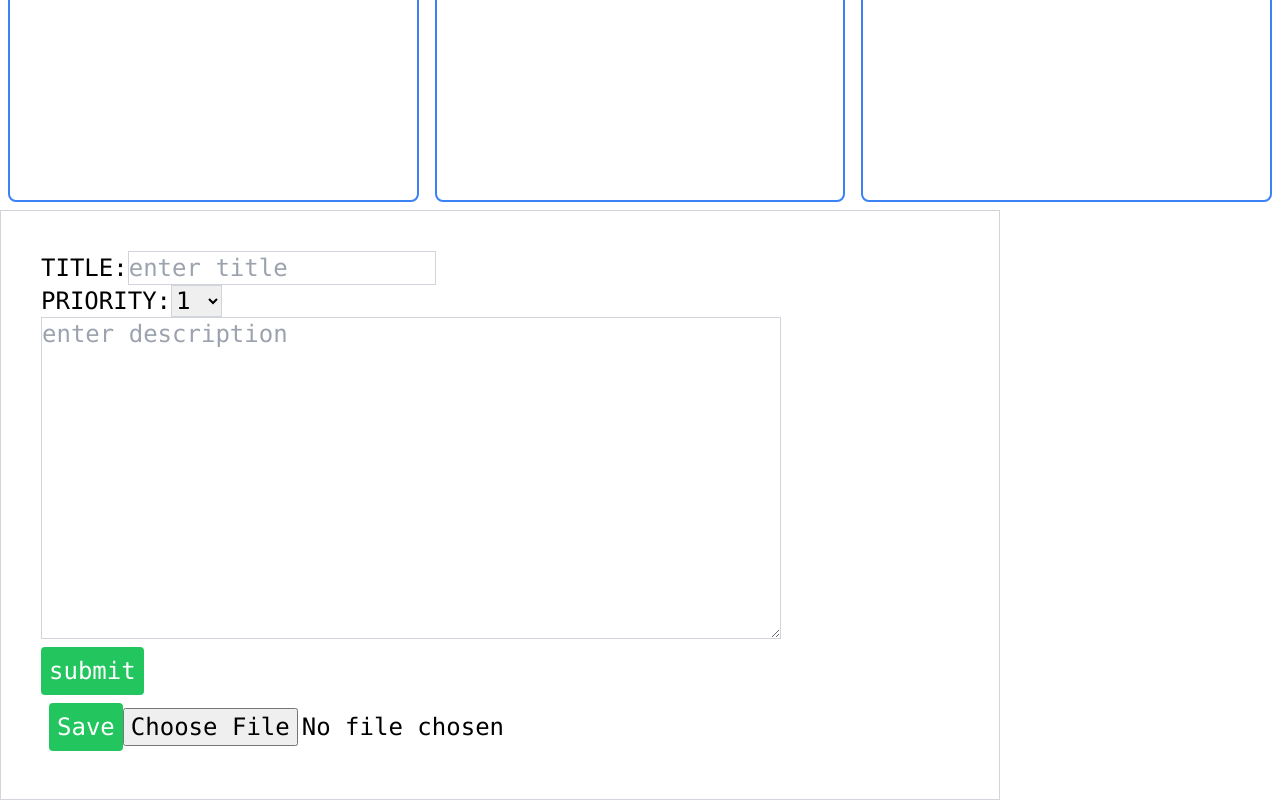
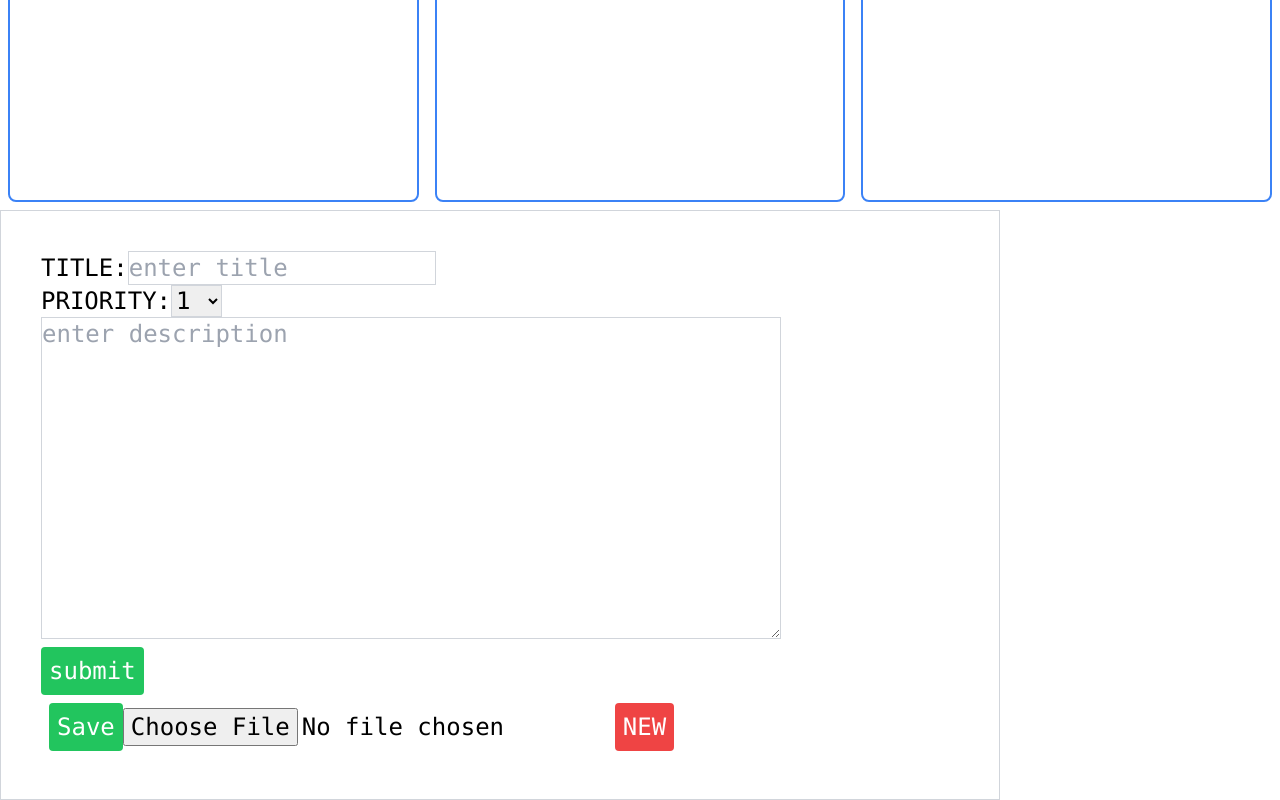
Before and after one commit to lobstera9/taskmeister, a React (Create React App) app: page / in a window 1280 px wide. Shown: the part 306-1106 px from the top of the page. Built offline with nearby package versions, Linux system fonts and the light colour scheme.

Commit message:
NEW button function added

```diff
--- a/src/Constants.js
+++ b/src/Constants.js
@@ -5,7 +5,8 @@ export const priority = [1,2,3,4,5,6,7,8,9,10];
 export const compCss = new Map([
   ['btnSave',"bg-green-500 text-white p-2 rounded hover:bg-blue-600"],
   ['btnBrowse',"bg-gray-500 p-2 text-white font-semibold py-2 px-4 rounded-md cursor-pointer hover:bg-gray-600 focus:outline-none focus:ring-2 focus:ring-gray-400"],
-  ['btnImport',"bg-blue-500 p-2 text-white font-semibold py-2 px-4 rounded-md hover:bg-blue-600 focus:outline-none focus:ring-2 focus:ring-blue-400"]
+  ['btnImport',"bg-blue-500 p-2 text-white font-semibold py-2 px-4 rounded-md hover:bg-blue-600 focus:outline-none focus:ring-2 focus:ring-blue-400"],
+  ['btnNew',"bg-red-500 text-white p-2 rounded hover:bg-gray-600"]
 ])
 
 export const getCss = (name)=>{
--- a/src/Dao.js
+++ b/src/Dao.js
@@ -171,7 +171,7 @@ export const exportDump=async()=>{
           'table_data':storeDump
         };
         data.push(dumpData);
-      }
+    }
       resolve(data);
     }
     request.onerror=(event)=>{
@@ -179,6 +179,20 @@ export const exportDump=async()=>{
       reject(null);
     }
   });
+}
+
+export const reInitializeStore=async()=>{
+  var request = indexedDB.open(schema);
+  request.onsuccess=(event)=>{
+    var db = event.target.result;
+    var stores = db.objectStoreNames;
+    for(const store of stores){
+      clearTable(store);
+    }
+  }
+  request.onerror=(event)=>{
+    console.log(event.target.error);
+  }
 }
 
 export const clearTable=async(store)=>{
--- a/src/Persistence.jsx
+++ b/src/Persistence.jsx
@@ -1,8 +1,7 @@
 import { useState,useEffect } from 'react';
-import { clearTable,exportDump,importDump } from './Dao.js';
+import { clearTable,exportDump,importDump,reInitializeStore } from './Dao.js';
 import { getCss } from './Constants.js';
 const Persistence=()=>{
-  const[dumpExport,setDumpExport] = useState([]);
   const[fileContent,setFileContent] = useState(null);
   const handleFileChange = async(e) => {
     const file = e.target.files[0];
@@ -25,7 +24,7 @@ const Persistence=()=>{
   };
   var handleExport=async()=>{
     var data = await exportDump();
-    await setDumpExport(data);
+    exportData(data);
   }
 
   var importData=()=>{
@@ -34,26 +33,28 @@ const Persistence=()=>{
     window.location.reload();
   }
 
-  const exportData = () => {
+  const exportData = (data) => {
     const jsonString = `data:text/json;chatset=utf-8,${encodeURIComponent(
-      JSON.stringify(dumpExport)
+      JSON.stringify(data)
     )}`;
     const link = document.createElement("a");
     link.href = jsonString;
     link.download = "taskmeister.json";
     link.click();
-    setDumpExport([]);
   };
 
-  useEffect(()=>{
-    if(Array.isArray(dumpExport) && dumpExport.length>0){
-      exportData();
-    }
-  },[dumpExport]);
+  var handleNew=async()=>{
+    debugger;
+    await handleExport();
+    await reInitializeStore();
+    window.location.reload();
+  }
+
   return(<div className="p-2">
     <button className={getCss('btnSave')} onClick={handleExport}>Save</button>
     <input className={getCss('btnBrowser')} type="file" onChange={handleFileChange}/>
     {(Array.isArray(fileContent) && fileContent?.length > 0)?<button className={getCss('btnImport')} onClick={importData}>ImportData</button>:<></>}
+    <button onClick={handleNew} className={getCss('btnNew')}>NEW</button>
     </div>)
 }
 export default Persistence;
```
